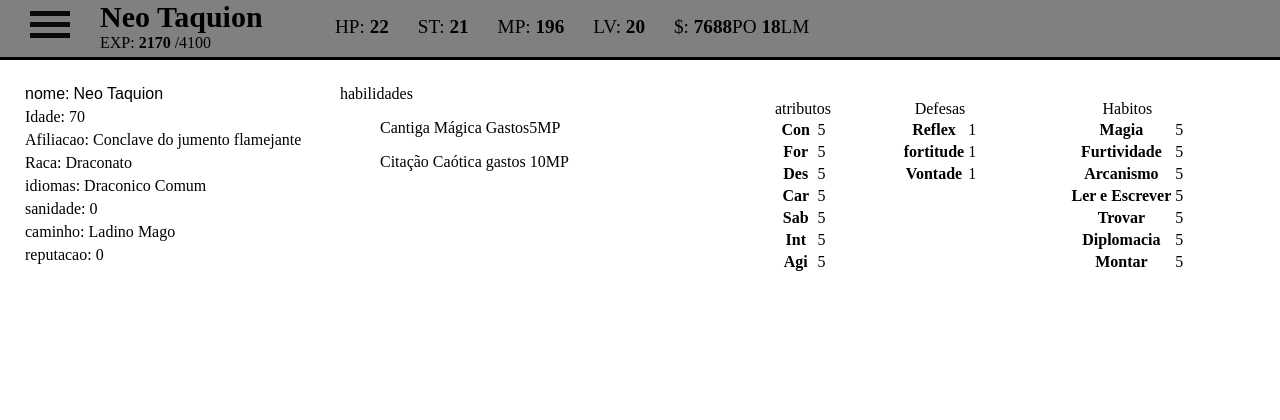
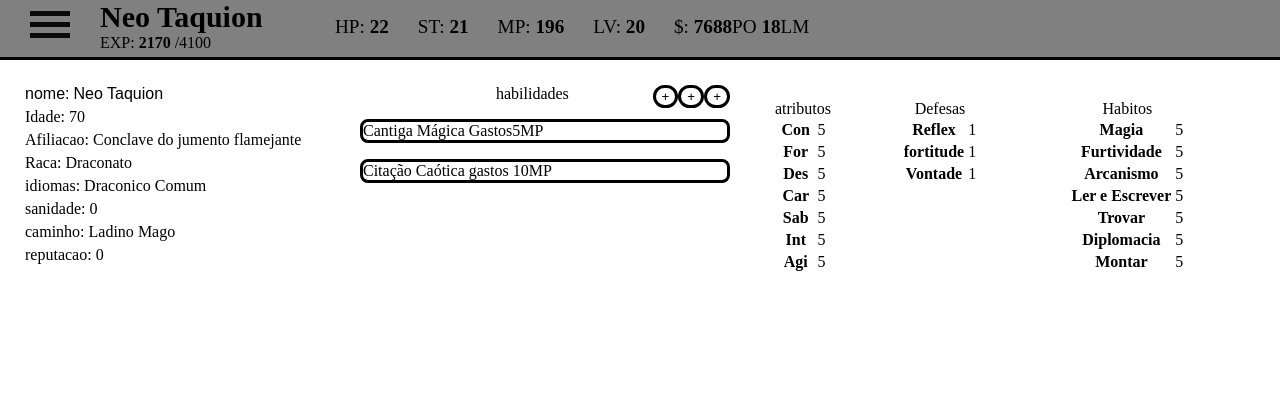
Before and after one commit to pedroLFaria/guismi-app, a PHP site: page /tst.html in a window 1280 px wide. Shown: the top 420 px of the page. Run offline with PHP 8.4, Linux system fonts and the light colour scheme.

Commit message:
caixa de habilidades e botão

```diff
--- a/GUISMI-WEB/css/style-main-caracteristicas.css
+++ b/GUISMI-WEB/css/style-main-caracteristicas.css
@@ -126,6 +126,40 @@
 .character-main-habilidades li{
     list-style-type: none;
 }
+.character-main-habilidades ul{
+	padding-left: 20px;
+}
+.character-main-habilidades > div{
+	display:block;
+}
+.character-main-habilidades > div > label{
+	margin-left:40%;
+}
+.character-main-habilidades > div > button{
+	background:white;
+	border:solid black;
+	float:right;
+	border-radius:999px;
+}
+.character-main-habilidades > div > button:hover{
+ background:lightgrey;
+}
 .habilidade-descricao{
     display:none;
+    border:solid black;
+    padding: 5px;
+    width: 95%;
+    margin-left: 9px;
+    margin-top: -3px;
 }
+.habilidade-nome{
+	border:solid black;
+	border-radius: 8px;
+	margin-bottom: 0;
+}
+.habilidade-nome:hover{
+	background:lightgrey;
+}
+.habilidade-descricao:hover{
+	background:lightgrey;
+}
--- a/GUISMI-WEB/js/functions.js
+++ b/GUISMI-WEB/js/functions.js
@@ -2,25 +2,17 @@ function abrirCaracteristicas() {
     document.getElementsByClassName('character-main-chracteristcs')[0].style.display = 'block';
     document.getElementsByClassName('character-main-inventario')[0].style.display = 'none';
     document.getElementsByClassName('character-main-antecedentes')[0].style.display = 'none';
-    document.getElementsByClassName('character-main-habilidades')[0].style.display = 'none';
-}
-function abrirHabilidades(){
-    document.getElementsByClassName('character-main-inventario')[0].style.display = 'none';
-    document.getElementsByClassName('character-main-chracteristcs')[0].style.display = 'none';
-    document.getElementsByClassName('character-main-antecedentes')[0].style.display = 'none';
-    document.getElementsByClassName('character-main-habilidades')[0].style.display = 'block';
 }
 function abrirAntecedentes(){
     document.getElementsByClassName('character-main-chracteristcs')[0].style.display = 'none';
     document.getElementsByClassName('character-main-inventario')[0].style.display = 'none';
     document.getElementsByClassName('character-main-antecedentes')[0].style.display = 'block';
-    document.getElementsByClassName('character-main-habilidades')[0].style.display = 'none';
+
 }
 function abrirInventario(){
     document.getElementsByClassName('character-main-chracteristcs')[0].style.display = 'none';
     document.getElementsByClassName('character-main-inventario')[0].style.display = 'block';
     document.getElementsByClassName('character-main-antecedentes')[0].style.display = 'none';
-    document.getElementsByClassName('character-main-habilidades')[0].style.display = 'none';
 }
 function modalTextBox(node) {
     node.style.display = "none";
--- a/GUISMI-WEB/tst.html
+++ b/GUISMI-WEB/tst.html
@@ -105,7 +105,7 @@
                     </div>
                 </div>
                 <div class="character-main-habilidades col-4">
-                    <label>habilidades</label>
+                    <div><label>habilidades </label><button>+</button><button>+</button><button>+</button></div>
                     <ul>
                         <li class="lista-habilidade">
                             <p class="habilidade-nome" onclick="habilidadeDropdown(this)">Cantiga Mágica	Gastos5MP</p>
```
